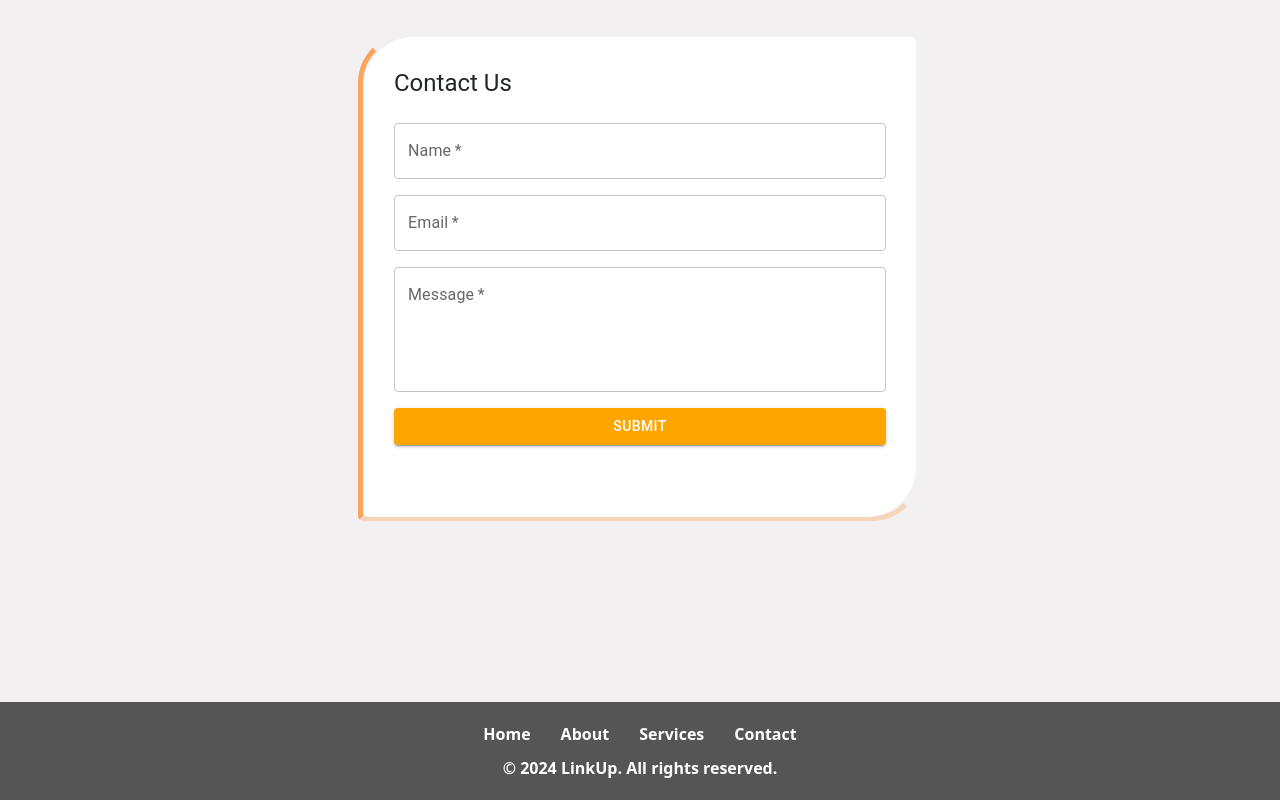
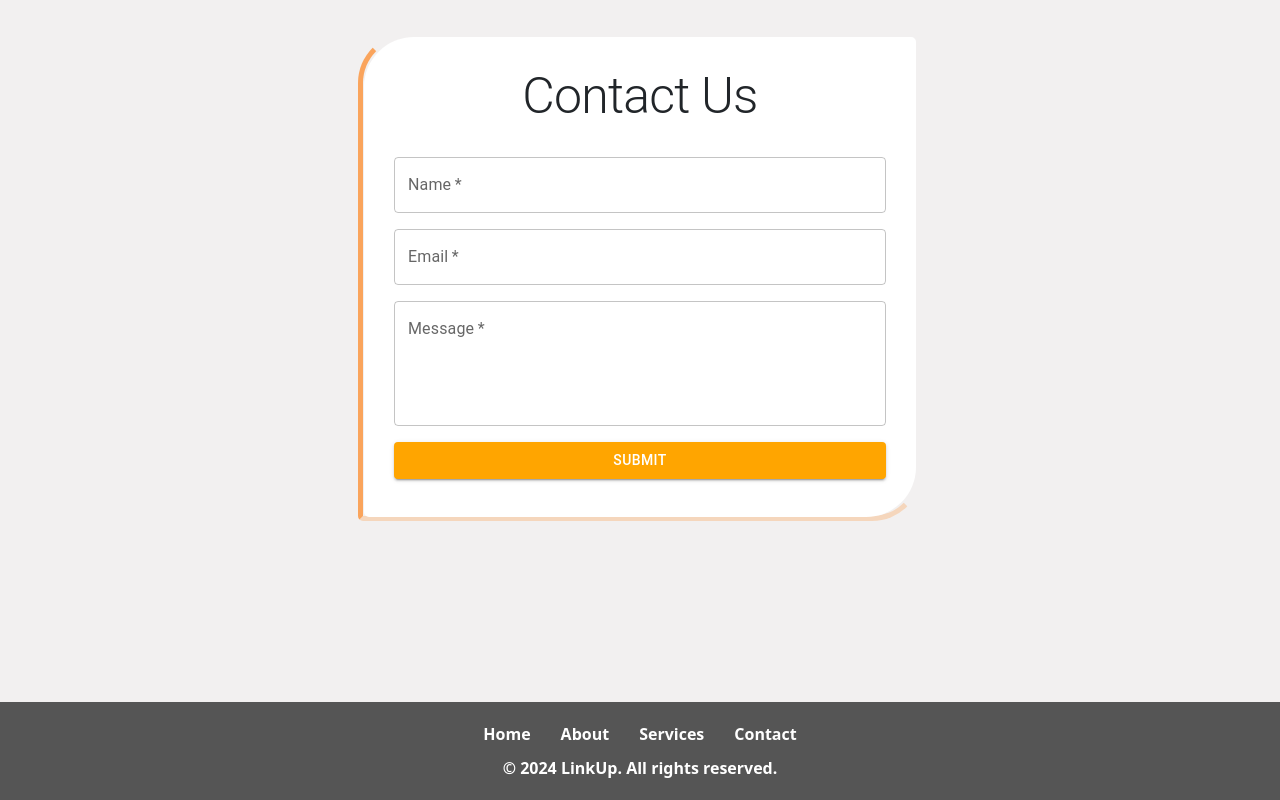
Before and after one commit to mustafataha5/LinkUp, a React (Vite) app in the folder client/: page /contact in a window 1280 px wide. Built offline with nearby package versions, Linux system fonts and the light colour scheme; no server answers; what react-swipeable-views-utils would draw is missing.

Commit message:
Update following list in the main page

```diff
--- a/client/src/components/ContactUsForm.jsx
+++ b/client/src/components/ContactUsForm.jsx
@@ -32,9 +32,12 @@ function ContactUsForm({ setAcknowledgmentMessage }) {
         onSubmit={handleSubmit}
         sx={{ mt: 4, display: 'flex', flexDirection: 'column', gap: 2, height:'75%' }}
       >
-        <Typography variant="h5" component="h1" gutterBottom>
-          Contact Us
-        </Typography>
+          <Typography
+            variant="h1"
+            sx={{ textAlign: 'center', fontSize: 50, mb: 2 }}
+          >
+            Contact Us
+          </Typography>
         <TextField
           label="Name"
           name="name"
--- a/client/src/views/MainPage.jsx
+++ b/client/src/views/MainPage.jsx
@@ -21,13 +21,13 @@ const MainPage = () => {
   const [suggested, setSuggested] = useState([]);    // Suggested list
   const navigate = useNavigate();
   const resposive = useMediaQuery('(max-width: 600px)')
-  const resposive1= useMediaQuery('(max-width: 900px)')
+  const resposive1 = useMediaQuery('(max-width: 900px)')
   const socketUrl = 'http://51.20.56.131:8000'; // Update this to your public IP or domain
   const [socket, setSocket] = useState(() => io(socketUrl, { transports: ['websocket'] }));
 
   const [isScreenSmall, setSmallScreen] = useState(window.innerWidth <= 900);
 
-  useEffect(()=>{
+  useEffect(() => {
     const handleResize = () => {
       setSmallScreen(window.innerWidth <= 900)
 
@@ -113,13 +113,13 @@ const [socket, setSocket] = useState(() => io(socketUrl, { transports: ['websock
       console.error('Error fetching suggested users:', error);
     }
   };
-  const deleteFollowed =async (followId) => {
+  const deleteFollowed = async (followId) => {
     console.log(followId)
-    await axios.delete('http://localhost:8000/api/follows/'+followId)
-    .then(res =>{
+    await axios.delete('http://localhost:8000/api/follows/' + followId)
+      .then(res => {
         console.log(res)
-    } )
-    .catch(err => console.log(err)) ;
+      })
+      .catch(err => console.log(err));
   }
   const LogOut = () => {
     axios.post('http://localhost:8000/api/logout', {}, { withCredentials: true })
@@ -172,13 +172,12 @@ const [socket, setSocket] = useState(() => io(socketUrl, { transports: ['websock
           <Grid container spacing={5}>
             <Grid item xs={3} sx={{ marginLeft: '-30px', marginTop: 6, marginRight: 3 }}>
               {!resposive && (
-
-
                 <Box
                   sx={{
                     position: 'fixed',
                     borderRight: '4px solid #dede',
                     maxHeight: '470px',
+                    minWidth: '300px', // Added to ensure the box does not shrink too much
                     backgroundColor: '#ffffff', // Adjusted to match your other components
                     boxShadow: '0px 4px 8px rgba(0, 0, 0, 0.2)', // Consistent box shadow
                     borderRadius: '8px',
@@ -301,7 +300,7 @@ const [socket, setSocket] = useState(() => io(socketUrl, { transports: ['websock
 
               <Grid item xs={3} container direction="column" spacing={2} sx={{ marginRight: -10 }}>
                 <Box sx={{ position: 'fixed' }}>
-                <Grid item sx={{ marginTop: 8, position: 'sticky'}}>
+                  <Grid item sx={{ marginTop: 8, position: 'sticky' }}>
                     <Ads />
                   </Grid>
                   {/* <Grid item sx={{ marginTop: 2, position: 'sticky', top: '500px' }}>
```
Lines whose indentation alone changed are shown as unchanged.
